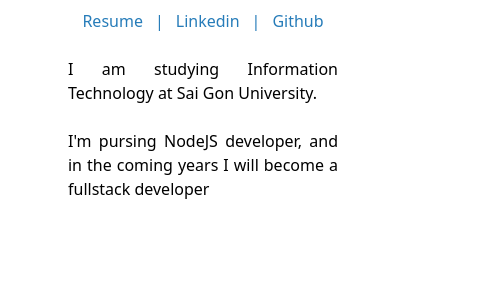
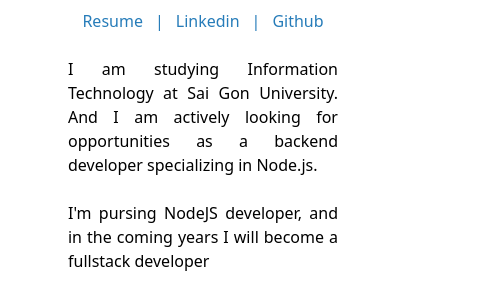
Before and after one commit to hoangphuc101202/my-porfolio, a website: page index.html in a window 1280 px wide. Shown: the part 341-629 px from the top of the page, 133-635 px from the left. Drawn offline with Linux system fonts and the light colour scheme.

Commit message:
Update Porfolio

```diff
--- a/index.html
+++ b/index.html
@@ -60,7 +60,9 @@
           </div>
           <div class="w-[270px] h-[270px] mt-6">
             <p class="text-justify">
-              I am studying Information Technology at Sai Gon University.
+              I am studying Information Technology at Sai Gon University. And I
+              am actively looking for opportunities as a backend developer
+              specializing in Node.js.
             </p>
             <br />
             <p class="text-justify">
```
